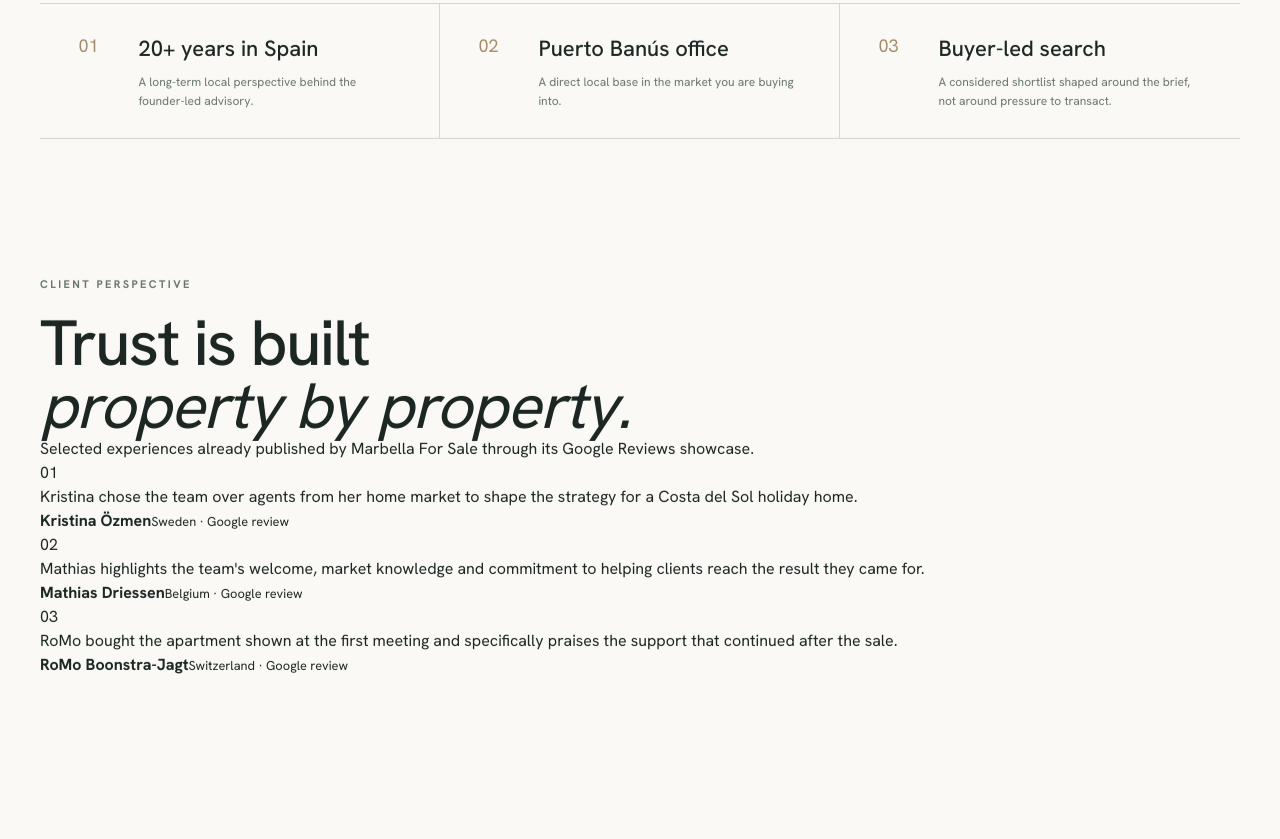
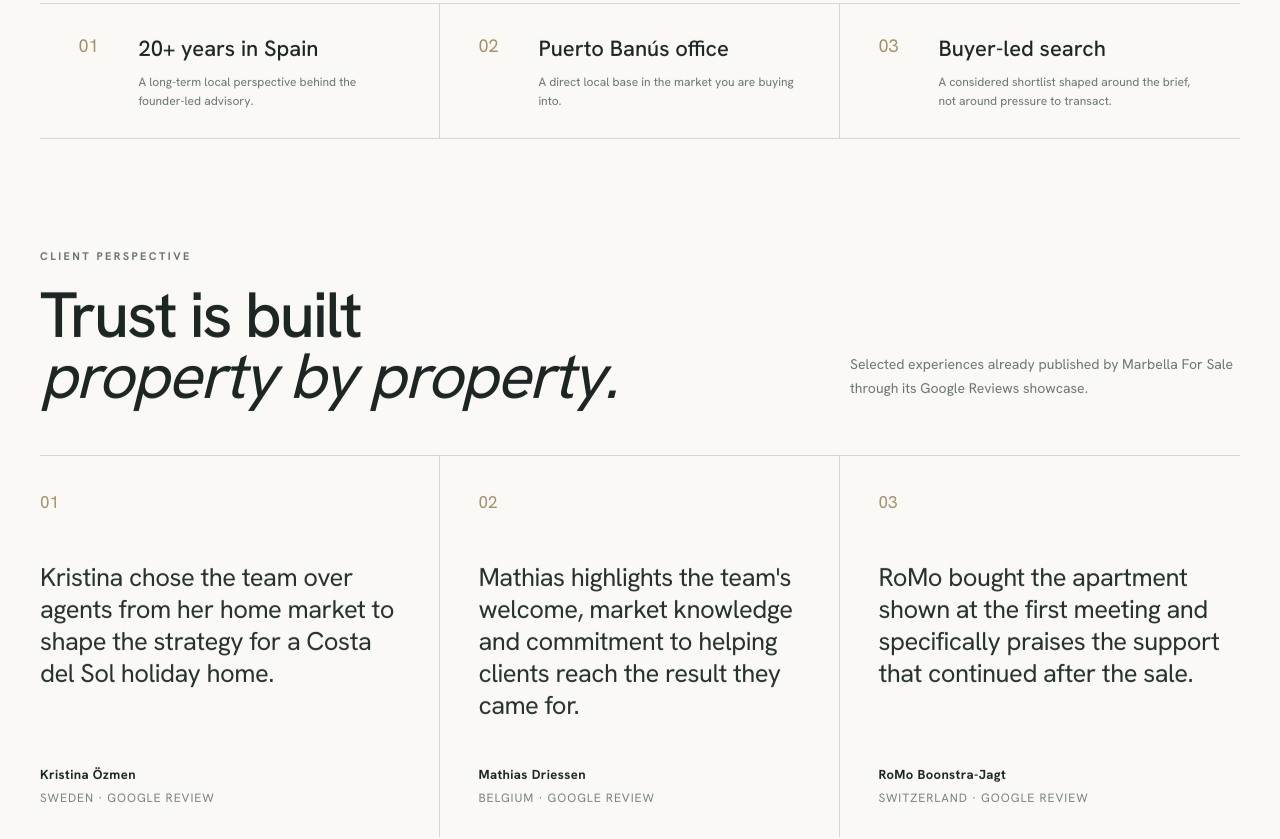
Before and after one commit to vornicx/marbellaforsale, a Next.js app: page / in a window 1280 px wide. Shown: the part 2800-3639 px from the top of the page. Built offline with nearby package versions, Linux system fonts and the light colour scheme.

Commit message:
feat: integrate client proof into premium system

```diff
--- a/app/premium-pass.css
+++ b/app/premium-pass.css
@@ -216,6 +216,98 @@
   line-height: 1.55;
 }
 
+.client-voices {
+  padding-top: 112px;
+  padding-bottom: 124px;
+}
+
+.client-voices-heading {
+  display: grid;
+  grid-template-columns: minmax(0, 1fr) minmax(280px, 420px);
+  align-items: end;
+  gap: 60px;
+  padding-bottom: 48px;
+  border-bottom: 1px solid var(--line);
+}
+
+.client-voices-heading h2 {
+  margin: 0;
+  font-family: var(--serif);
+  font-size: clamp(42px, 5vw, 72px);
+  font-weight: 420;
+  line-height: .96;
+  letter-spacing: -.035em;
+}
+
+.client-voices-heading h2 em {
+  font-weight: 400;
+}
+
+.client-voices-heading > p {
+  max-width: 390px;
+  margin: 0 0 6px auto;
+  color: #69766f;
+  font-size: 14px;
+  line-height: 1.7;
+}
+
+.client-voices-grid {
+  display: grid;
+  grid-template-columns: repeat(3, 1fr);
+}
+
+.client-voices-grid article {
+  min-height: 330px;
+  display: flex;
+  flex-direction: column;
+  padding: 34px clamp(22px, 3vw, 42px) 30px;
+  border-right: 1px solid var(--line);
+}
+
+.client-voices-grid article:first-child {
+  padding-left: 0;
+}
+
+.client-voices-grid article:last-child {
+  padding-right: 0;
+  border-right: 0;
+}
+
+.client-voices-grid article > span {
+  color: #a48c66;
+  font-family: var(--serif);
+  font-size: 17px;
+}
+
+.client-voices-grid article > p {
+  max-width: 390px;
+  margin: 46px 0 44px;
+  color: #26322e;
+  font-family: var(--serif);
+  font-size: clamp(23px, 2vw, 29px);
+  line-height: 1.25;
+  letter-spacing: -.02em;
+}
+
+.client-voices-grid footer {
+  display: grid;
+  gap: 4px;
+  margin-top: auto;
+}
+
+.client-voices-grid footer strong {
+  font-size: 13px;
+  font-weight: 700;
+  letter-spacing: .03em;
+}
+
+.client-voices-grid footer small {
+  color: #78847e;
+  font-size: 12px;
+  letter-spacing: .08em;
+  text-transform: uppercase;
+}
+
 .founder-signature {
   width: min(420px, 100%);
   display: grid;
@@ -247,11 +339,13 @@
 .site-header .wordmark,
 .footer-wordmark,
 .property-info h3 a,
-.footer-bottom a {
+.footer-bottom a,
+.footer-column a {
   min-height: 44px;
 }
 
-.saved-link {
+.saved-link,
+.footer-column a {
   min-width: 44px;
 }
 
@@ -443,7 +537,7 @@
   }
 
   .buyer-proof-bar small {
-    font-size: 10px;
+    font-size: 12px;
   }
 
   .buyer-proof-bar strong {
@@ -493,6 +587,49 @@
 
   .advisory-proof p {
     font-size: 12px;
+  }
+
+  .client-voices {
+    padding-top: 82px;
+    padding-bottom: 88px;
+  }
+
+  .client-voices-heading {
+    grid-template-columns: 1fr;
+    gap: 22px;
+    padding-bottom: 32px;
+  }
+
+  .client-voices-heading h2 {
+    font-size: clamp(38px, 11vw, 50px);
+  }
+
+  .client-voices-heading > p {
+    max-width: 100%;
+    margin: 0;
+    font-size: 14px;
+  }
+
+  .client-voices-grid {
+    grid-template-columns: 1fr;
+  }
+
+  .client-voices-grid article,
+  .client-voices-grid article:first-child,
+  .client-voices-grid article:last-child {
+    min-height: 0;
+    padding: 30px 0;
+    border-right: 0;
+    border-bottom: 1px solid var(--line);
+  }
+
+  .client-voices-grid article:last-child {
+    border-bottom: 0;
+  }
+
+  .client-voices-grid article > p {
+    margin: 28px 0 30px;
+    font-size: 23px;
   }
 
   .founder-signature {
```
